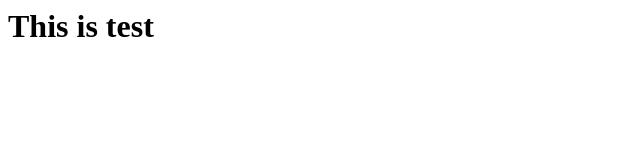
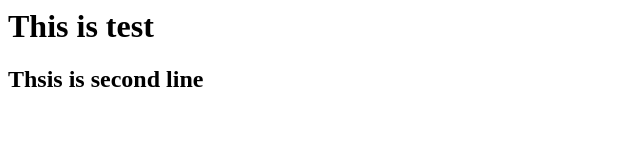
Before and after one commit to malhotra-nishant/myremotesshrepo, a plain HTML site: page index.html in a window 1280 px wide. Shown: the whole page, without its empty margins (0-640 px from the left). Drawn offline with Linux system fonts and the light colour scheme.

Commit message:
added second heading

```diff
--- a/index.html
+++ b/index.html
@@ -1,2 +1,6 @@
-<html><head></head><body><h1>This is test</h1></body>
+<html>
+	<head></head>
+	<body><h1>This is test</h1>
+		<h2> Thsis is second line </h2>
+	</body>
 </html>
```
